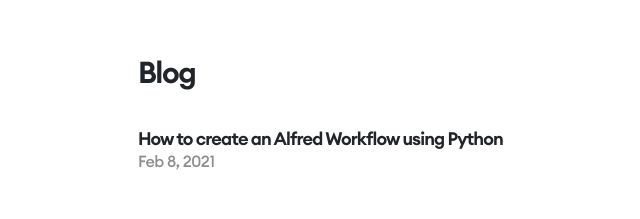
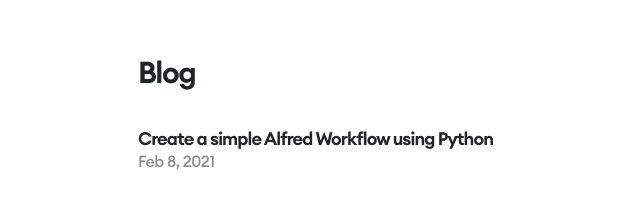
Before and after one commit to maharshmellow/maharsh.net, a Next.js app: page / in a window 1280 px wide. Shown: the part 2112-2331 px from the top of the page, without its empty margins (5-645 px from the left). Built offline with nearby package versions, Linux system fonts and the light colour scheme; a web font is replaced by a local one.

Commit message:
feat: update alfred blog post name

```diff
--- a/data/blog/alfred-workflow-python.mdx
+++ b/data/blog/alfred-workflow-python.mdx
@@ -1,9 +1,9 @@
 ---
-title: How to create an Alfred Workflow using Python
+title: Create a simple Alfred Workflow using Python
 subtitle: "Maharsh Patel / February 08, 2021"
 cover: /images/blog/alfred-workflow-python/banner1-min.jpeg
 date: "2021-02-08T00:00:00.000Z"
-description: "Learn how to create an Alfred Workflow using Python. In this tutorial, we will learn to create a workflow that can search for songs on Apple Music."
+description: "Learn how to create a simple Alfred Workflow using Python. In this tutorial, we will learn to create a workflow that can search for songs on Apple Music."
 ---
 
 [Alfred](https://www.alfredapp.com/) is a Mac-based app that can help increase your productivity through instant searches, hotkeys, snippets, and more. This article will be focused on one core feature: workflows. Using workflows, you can enable quick access to third-party apps, or even create custom flows to help with repetitive tasks. If you can do something with code, you can do it with workflows.
--- a/pages/index.js
+++ b/pages/index.js
@@ -61,7 +61,7 @@
               <Link href={"/blog/alfred-workflow-python"}>
                 <Row className="blog-article">
                   <Col>
-                    <h4>How to create an Alfred Workflow using Python</h4>
+                    <h4>Create a simple Alfred Workflow using Python</h4>
                     <h5>Feb 8, 2021</h5>
                   </Col>
                 </Row>
```
